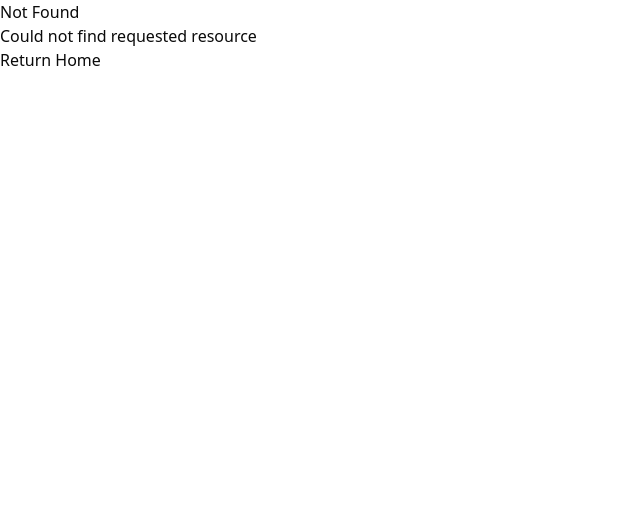
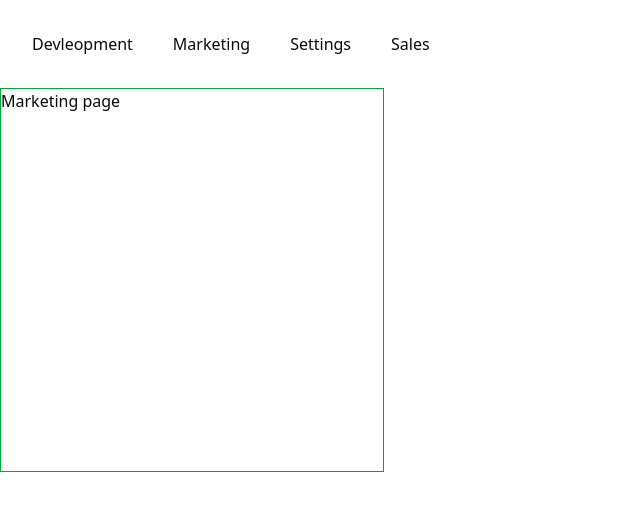
Before and after one commit to arafat-yasin-2413/blog-site-client, a Next.js app: page /marketing in a window 1280 px wide. Before the commit this address had no page. Shown: the top 510 px of the page, without its empty margins (0-640 px from the left). Built offline with nearby package versions, Linux system fonts and the light colour scheme.

Commit message:
adds another group route to practice nested routing and layout handling

```diff
--- /dev/null
+++ b/src/app/(practice)/development/page.tsx
@@ -0,0 +1,9 @@
+import React from "react";
+
+export default function DevelopmentPage() {
+    return (
+        <div className="w-96 h-96 border border-blue-500">
+            <h1>Devlopment</h1>
+        </div>
+    );
+}
--- /dev/null
+++ b/src/app/(practice)/layout.tsx
@@ -0,0 +1,24 @@
+import Link from "next/link";
+import React from "react";
+
+export default function PracticeLayout({ children }: { children: React.ReactNode }) {
+    return (
+        <div>
+            <nav className="flex gap-10 m-8">
+                <Link className="hover:underline" href="/development">
+                    Devleopment
+                </Link>
+                <Link className="hover:underline" href="/marketing">
+                    Marketing
+                </Link>
+                <Link className="hover:underline" href="/marketing/settings">
+                    Settings
+                </Link>
+                <Link className="hover:underline" href="/sales">
+                    Sales
+                </Link>
+            </nav>
+            {children}
+        </div>
+    );
+}
--- /dev/null
+++ b/src/app/(practice)/marketing/page.tsx
@@ -0,0 +1,9 @@
+import React from 'react'
+
+export default function MarketingPage() {
+  return (
+    <div className="border border-green-600 h-96 w-96">
+      <h1>Marketing page</h1>
+    </div>
+  )
+}
--- /dev/null
+++ b/src/app/(practice)/marketing/settings/page.tsx
@@ -0,0 +1,9 @@
+import React from 'react'
+
+export default function SettingsPage() {
+  return (
+    <div className="border border-red-600 h-96 w-96">
+      <h1>Settings page</h1>
+    </div>
+  )
+}
--- /dev/null
+++ b/src/app/(practice)/sales/page.tsx
@@ -0,0 +1,9 @@
+import React from 'react'
+
+export default function SalesPage() {
+  return (
+    <div className="border border-amber-600 h-96 w-96">
+      <h1>Sales page</h1>
+    </div>
+  )
+}
--- a/src/components/layout/app-sidebar.tsx
+++ b/src/components/layout/app-sidebar.tsx
@@ -48,7 +48,7 @@ export function AppSidebar({ ...props }: React.ComponentProps<typeof Sidebar>) {
                             <SidebarMenu>
                                 {item.items.map((item) => (
                                     <SidebarMenuItem key={item.title}>
-                                        <SidebarMenuButton asChild isActive={item.isActive}>
+                                        <SidebarMenuButton asChild isActive={item.isActive}> {/* isActive={item.isActive} */}
                                             <Link href={item.url}>{item.title}</Link>
                                         </SidebarMenuButton>
                                     </SidebarMenuItem>
```
